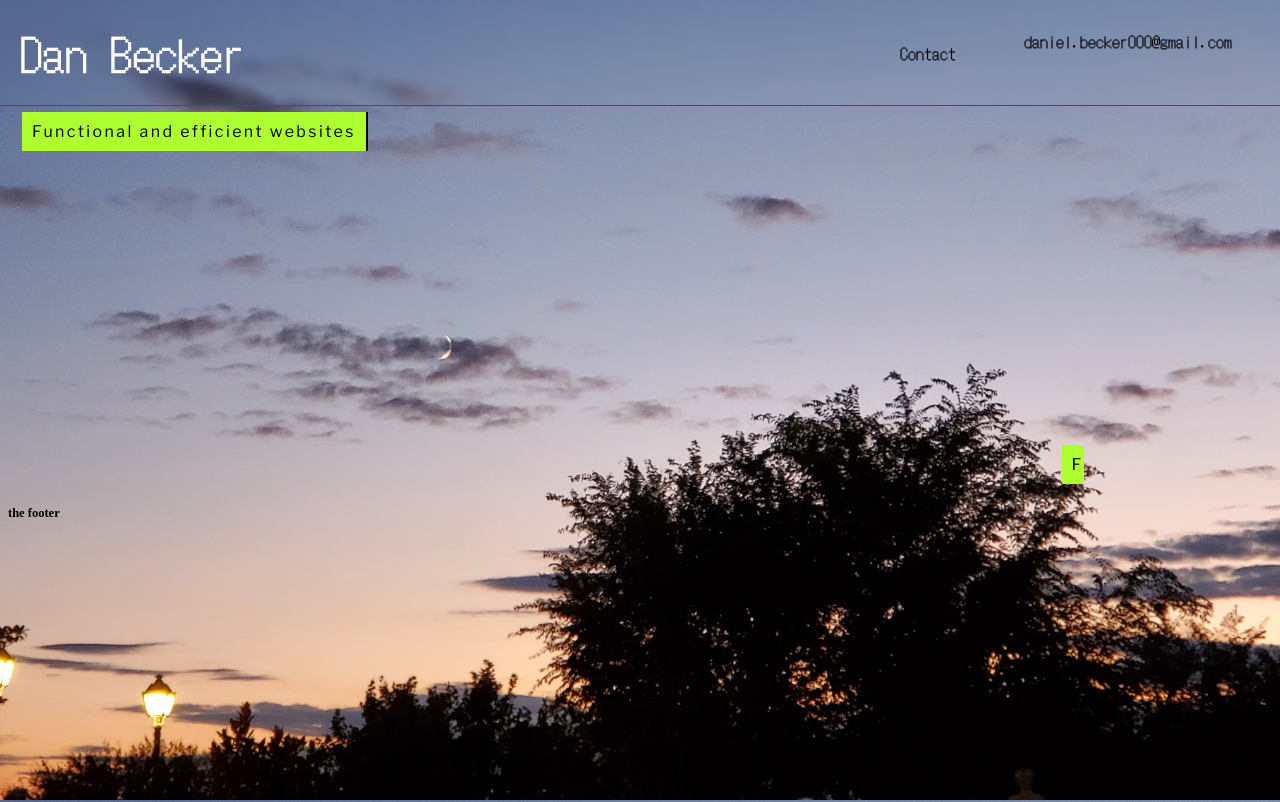
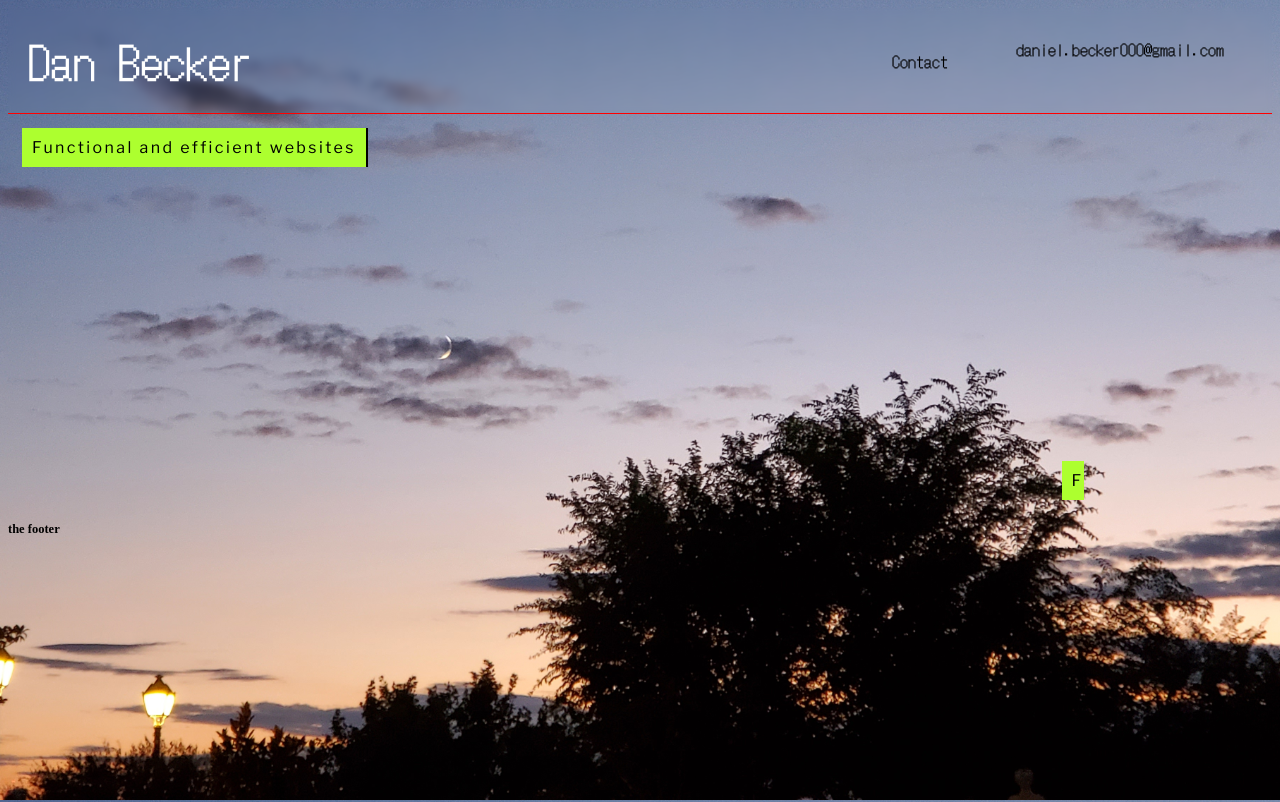
Before and after one commit to dandanthemanman/portfolio, a Nuxt app: page / in a window 1280 px wide. Shown: the top 802 px of the page. Built offline with nearby package versions, Linux system fonts and the light colour scheme.

Commit message:
moves global nav container styling to app.vue pt 2

```diff
--- a/components/GlobalNavBar.vue
+++ b/components/GlobalNavBar.vue
@@ -1,5 +1,5 @@
 <template>
-    <div class="outside-nav-container">
+    <div>
         <MobileNavBar class="mobile"/>
         <DesktopNavBar class="desktop"/>
     </div>
@@ -9,9 +9,4 @@
 
 </script>
 <style lang="scss" scoped>
-.outside-nav-container {
-    position: sticky;
-    top: 0px;
-    margin: -8px;
-}
 </style>
```
